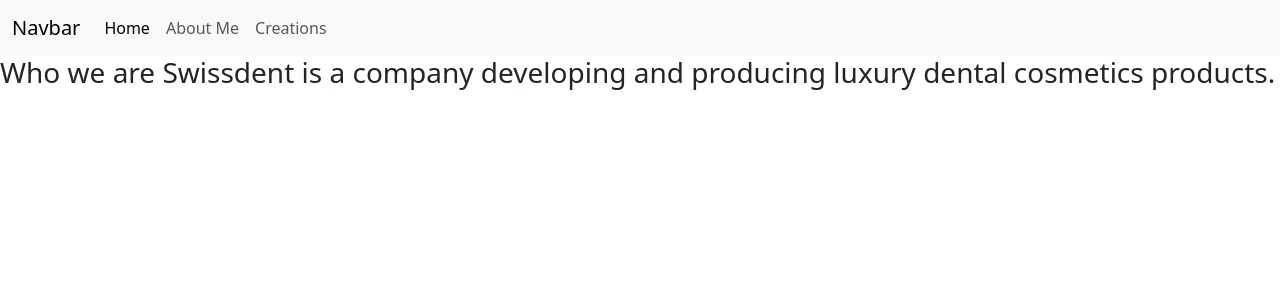
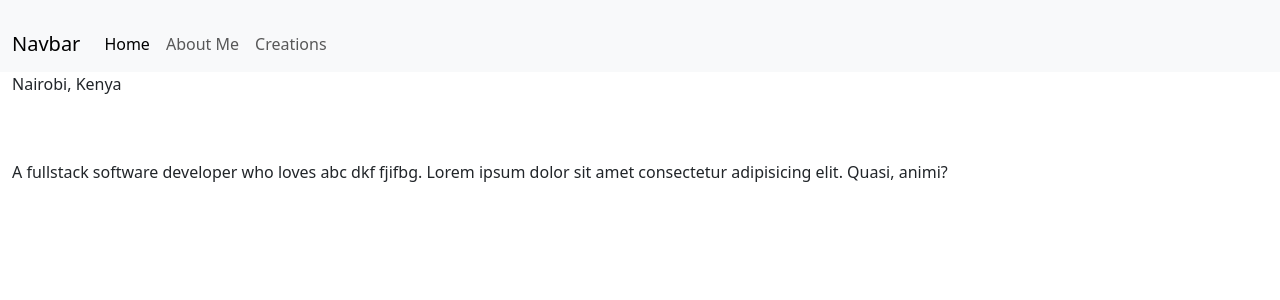
Before and after one commit to lornakamau/wanjiru-kamau, a Django app: page / in a window 1280 px wide. Shown: the top 300 px of the page. Run offline with Django 3.2, Linux system fonts and the light colour scheme; some libraries are stand-ins or nearby versions.

Commit message:
style landing page

```diff
--- a/Website/templates/base.html
+++ b/Website/templates/base.html
@@ -21,7 +21,7 @@
 	</head>
 	<body class="loading">
 		{% include "navbar.html" %}
-		{% block content %}
+			{% block content %}
 		{%endblock%}
 		{% block scripts %}
 		<script src="https://ajax.googleapis.com/ajax/libs/jquery/3.2.1/jquery.min.js"></script>
--- a/Website/templates/home.html
+++ b/Website/templates/home.html
@@ -1,11 +1,13 @@
-{%extends 'base.html'%}
-{% load static %}
-{% block content %}
-<h1>LOrna</h1>
-<h3>
-    Who we are
-
-    Swissdent is a company
-    developing and producing luxury
-    dental cosmetics products.</h3>
+{%extends 'base.html'%} {% load static %} {% block content %}
+<div class="container-fluid" id="landing">
+  <div class="landing-logo">kitu kidogo</div>
+  <div class="landing-middle d-flex flex-column justify-content-center align-content-center">
+    <span>Wanjiru</span><span>&nbsp;&nbsp;&nbsp;Kamau</span>
+  </div>
+  <div class="landing-about">
+    <p>Nairobi, Kenya</p>
+    <br><br>
+    <p>A fullstack software developer who loves abc dkf fjifbg. Lorem ipsum dolor sit amet consectetur adipisicing elit. Quasi, animi?</p>
+  </div>
+</div>
 {%endblock%}
--- a/Website/templates/navbar.html
+++ b/Website/templates/navbar.html
@@ -1,6 +1,6 @@
 <div class="container">
   <nav class="navbar navbar-expand-lg navbar-light bg-light fixed-top">
-    <div class="container-fluid">
+    <div class="container-fluid mt-3">
       <a class="navbar-brand d-small" href="#">Navbar</a>
       <button
         class="navbar-toggler"
@@ -22,7 +22,7 @@
             <a class="nav-link link-hover-style" aria-current="page" href="#"><span>About Me</span></a>
           </li>
           <li class="nav-item">
-            <a class="nav-link link-hover-style" aria-current="page" href="#"><span>Creations</span></a>
+            <a class="nav-link link-hover-style" aria-current="page" href="#" style="margin-right: 4rem;"><span>Creations</span></a>
           </li>
         </ul>
       </div>
```
Also changed, not shown: Website/static/scss/base.scss (+13 -12 lines), Website/static/scss/home.scss (+35 -5 lines), Website/static/js/cursor.js (added).
